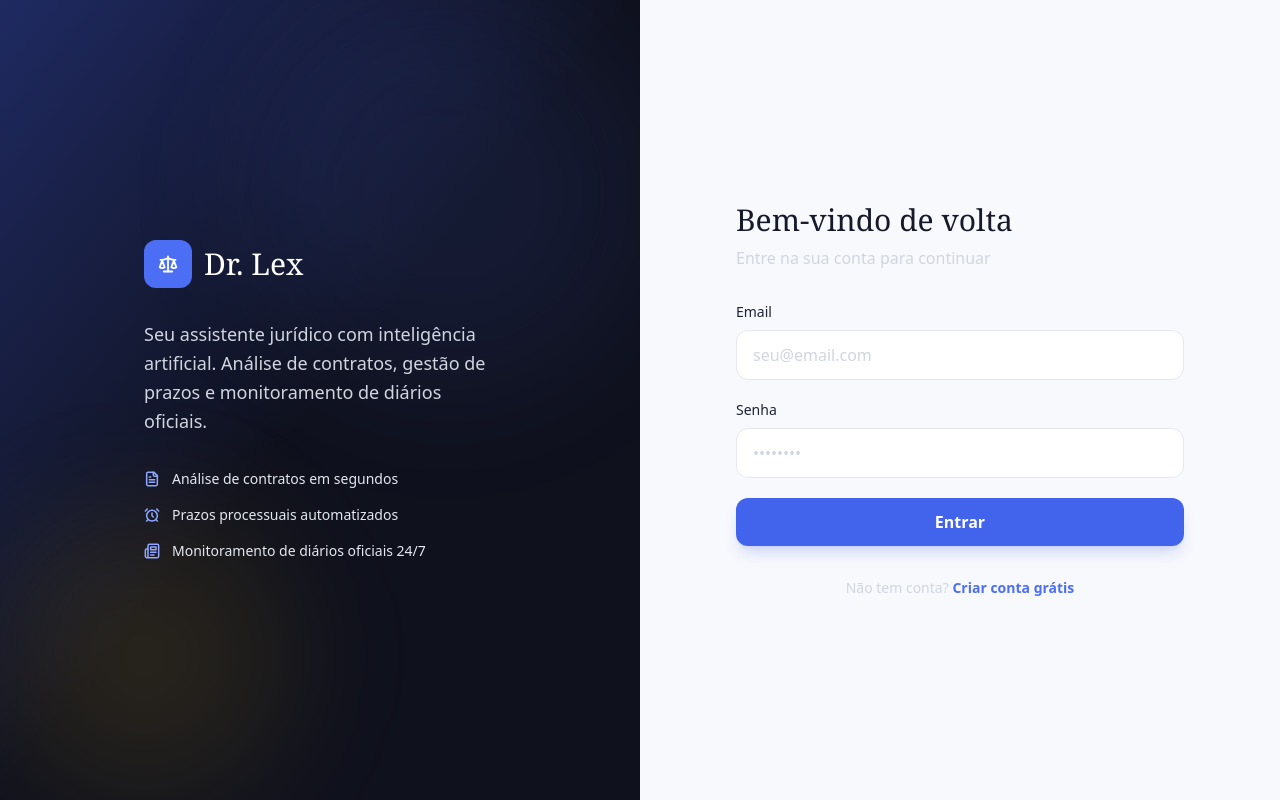
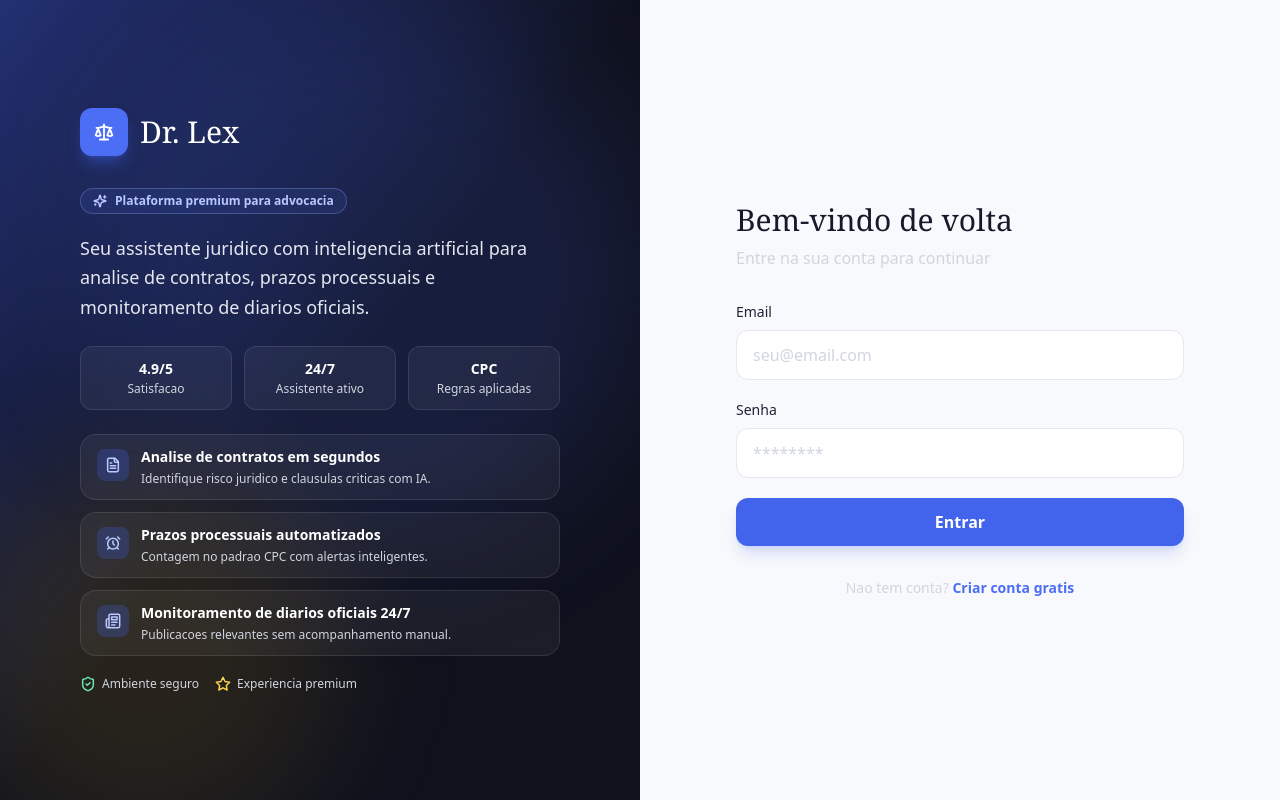
Before and after one commit to oliveermarcelo/legalclaw, a Next.js app in the folder frontend/: page /login in a window 1280 px wide. Built offline with nearby package versions, Linux system fonts and the light colour scheme.

Commit message:
style(login): elevar hero lateral para visual premium

```diff
--- a/frontend/src/app/login/page.js
+++ b/frontend/src/app/login/page.js
@@ -1,6 +1,6 @@
 'use client';
 import { useState } from 'react';
-import { AlarmClock, FileText, Newspaper, Scale } from 'lucide-react';
+import { AlarmClock, FileText, Newspaper, Scale, ShieldCheck, Sparkles, Star } from 'lucide-react';
 import { login } from '@/lib/api';
 
 export default function LoginPage() {
@@ -24,38 +24,91 @@ export default function LoginPage() {
   }
 
   const highlights = [
-    { icon: FileText, text: 'Análise de contratos em segundos' },
-    { icon: AlarmClock, text: 'Prazos processuais automatizados' },
-    { icon: Newspaper, text: 'Monitoramento de diários oficiais 24/7' },
+    {
+      icon: FileText,
+      title: 'Analise de contratos em segundos',
+      detail: 'Identifique risco juridico e clausulas criticas com IA.',
+    },
+    {
+      icon: AlarmClock,
+      title: 'Prazos processuais automatizados',
+      detail: 'Contagem no padrao CPC com alertas inteligentes.',
+    },
+    {
+      icon: Newspaper,
+      title: 'Monitoramento de diarios oficiais 24/7',
+      detail: 'Publicacoes relevantes sem acompanhamento manual.',
+    },
   ];
 
   return (
     <div className="min-h-screen flex">
       {/* Left - Brand */}
       <div className="hidden lg:flex lg:w-1/2 bg-surface-950 relative overflow-hidden items-center justify-center">
-        <div className="absolute inset-0 bg-gradient-to-br from-brand-900/40 via-surface-950 to-surface-950" />
-        <div className="absolute top-0 right-0 w-96 h-96 bg-brand-600/10 rounded-full blur-3xl" />
-        <div className="absolute bottom-0 left-0 w-72 h-72 bg-accent-500/10 rounded-full blur-3xl" />
-        <div className="relative z-10 max-w-md px-12">
+        <div className="absolute inset-0 bg-gradient-to-br from-brand-900/50 via-surface-950 to-surface-950" />
+        <div className="absolute top-0 right-0 w-[34rem] h-[34rem] bg-brand-600/15 rounded-full blur-3xl" />
+        <div className="absolute -bottom-12 -left-12 w-[24rem] h-[24rem] bg-accent-500/10 rounded-full blur-3xl" />
+
+        <div className="relative z-10 max-w-xl px-12 py-8">
           <div className="flex items-center gap-3 mb-8">
-            <div className="w-12 h-12 bg-brand-600 rounded-xl flex items-center justify-center">
+            <div className="w-12 h-12 bg-brand-600 rounded-xl flex items-center justify-center shadow-lg shadow-brand-700/40">
               <Scale className="h-5 w-5 text-white" strokeWidth={2.2} />
             </div>
             <h1 className="font-display text-3xl text-white">Dr. Lex</h1>
           </div>
-          <p className="text-surface-300 text-lg leading-relaxed mb-8">
-            Seu assistente jurídico com inteligência artificial. Análise de contratos, gestão de prazos e monitoramento de diários oficiais.
+
+          <span className="inline-flex items-center gap-2 rounded-full border border-brand-300/30 bg-brand-500/10 px-3 py-1 text-xs font-semibold text-brand-200">
+            <Sparkles className="h-3.5 w-3.5" strokeWidth={2.4} />
+            Plataforma premium para advocacia
+          </span>
+
+          <p className="mt-5 text-surface-200 text-lg leading-relaxed">
+            Seu assistente juridico com inteligencia artificial para analise de contratos, prazos processuais e monitoramento de diarios oficiais.
           </p>
-          <div className="space-y-4">
-            {highlights.map((item, i) => {
+
+          <div className="mt-6 grid grid-cols-3 gap-3 text-center">
+            <div className="rounded-xl border border-white/10 bg-white/5 px-3 py-3">
+              <p className="text-white font-semibold text-sm">4.9/5</p>
+              <p className="text-surface-300 text-xs mt-0.5">Satisfacao</p>
+            </div>
+            <div className="rounded-xl border border-white/10 bg-white/5 px-3 py-3">
+              <p className="text-white font-semibold text-sm">24/7</p>
+              <p className="text-surface-300 text-xs mt-0.5">Assistente ativo</p>
+            </div>
+            <div className="rounded-xl border border-white/10 bg-white/5 px-3 py-3">
+              <p className="text-white font-semibold text-sm">CPC</p>
+              <p className="text-surface-300 text-xs mt-0.5">Regras aplicadas</p>
+            </div>
+          </div>
+
+          <div className="mt-6 space-y-3">
+            {highlights.map((item) => {
               const Icon = item.icon;
               return (
-                <div key={i} className="flex items-center gap-3 text-surface-200">
-                  <Icon className="h-4 w-4 text-brand-300" strokeWidth={2.3} />
-                  <span className="text-sm">{item.text}</span>
+                <div key={item.title} className="group rounded-2xl border border-white/10 bg-white/5 px-4 py-3 backdrop-blur-sm transition-colors hover:bg-white/10">
+                  <div className="flex items-start gap-3">
+                    <div className="mt-0.5 flex h-8 w-8 items-center justify-center rounded-lg bg-brand-700/25 text-brand-200">
+                      <Icon className="h-4 w-4" strokeWidth={2.3} />
+                    </div>
+                    <div>
+                      <p className="text-sm font-semibold text-white">{item.title}</p>
+                      <p className="text-xs text-surface-300 mt-1">{item.detail}</p>
+                    </div>
+                  </div>
                 </div>
               );
             })}
+          </div>
+
+          <div className="mt-5 flex items-center gap-4 text-xs text-surface-300">
+            <span className="inline-flex items-center gap-1.5">
+              <ShieldCheck className="h-4 w-4 text-emerald-300" strokeWidth={2.2} />
+              Ambiente seguro
+            </span>
+            <span className="inline-flex items-center gap-1.5">
+              <Star className="h-4 w-4 text-amber-300" strokeWidth={2.2} />
+              Experiencia premium
+            </span>
           </div>
         </div>
       </div>
@@ -99,7 +152,7 @@ export default function LoginPage() {
                 value={password}
                 onChange={(e) => setPassword(e.target.value)}
                 className="input-field"
-                placeholder="••••••••"
+                placeholder="********"
                 required
               />
             </div>
@@ -113,9 +166,9 @@ export default function LoginPage() {
           </form>
 
           <p className="text-center text-surface-300 text-sm mt-8">
-            Não tem conta?{' '}
+            Nao tem conta?{' '}
             <a href="/register" className="text-brand-600 hover:text-brand-700 font-semibold">
-              Criar conta grátis
+              Criar conta gratis
             </a>
           </p>
         </div>
```
